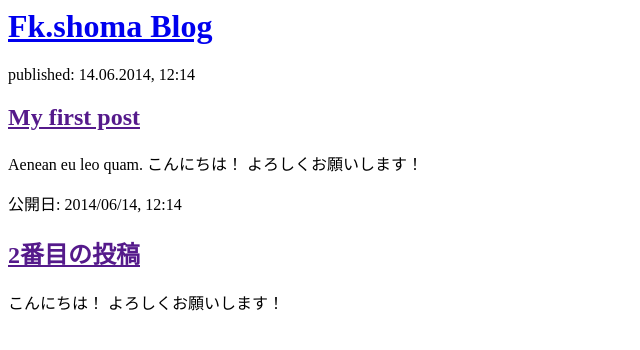
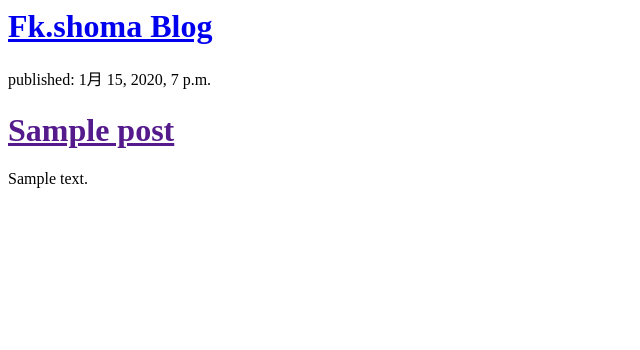
Before and after one commit to fkshoma/my-first-blog, a Django app: template blog/templates/blog/post_list.html in a window 1280 px wide. Shown: the top 350 px of the page, without its empty margins (0-640 px from the left). Run offline with Django 3.2, Linux system fonts and the light colour scheme; the template is opened without the code that fills it: values that come from a table or form of the project are taken from there, others are empty; tables that the repository leaves empty hold one stand-in row (values such as "Sample post").

Commit message:
templates change

```diff
--- a/blog/templates/blog/post_list.html
+++ b/blog/templates/blog/post_list.html
@@ -7,16 +7,12 @@
             <h1><a href="/">Fk.shoma Blog</a></h1>
         </div>
 
-        <div>
-            <p>published: 14.06.2014, 12:14</p>
-            <h2><a href="">My first post</a></h2>
-            <p>Aenean eu leo quam. こんにちは！ よろしくお願いします！ </p>
-        </div>
-
-        <div>
-            <p>公開日: 2014/06/14, 12:14</p>
-            <h2><a href="">2番目の投稿</a></h2>
-            <p> こんにちは！ よろしくお願いします！ </p>
-        </div>
+        {% for post in posts %}
+            <div>
+                <p>published: {{ post.published_date }}</p>
+                <h1><a href="">{{ post.title }}</a></h1>
+                <p>{{ post.text|linebreaksbr }}</p>
+            </div>
+        {% endfor %}
     </body>
 </html>
```
